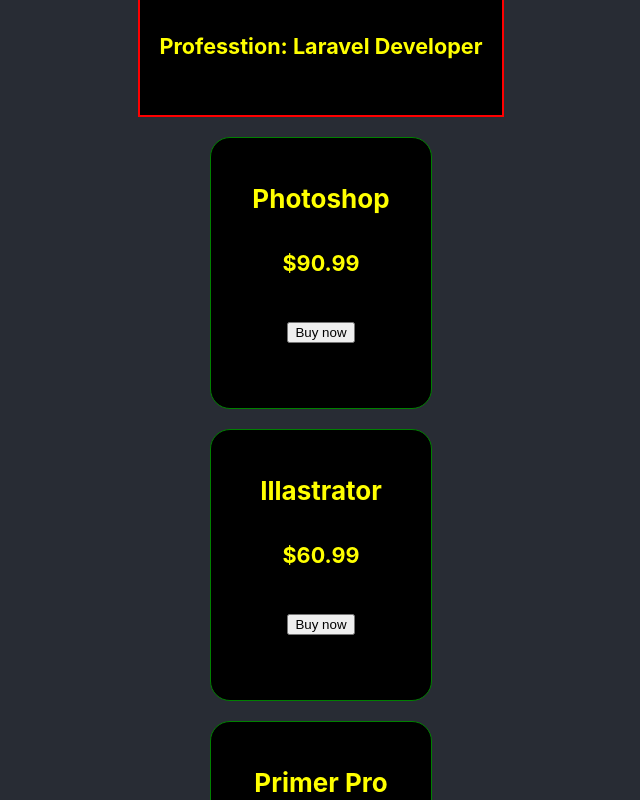
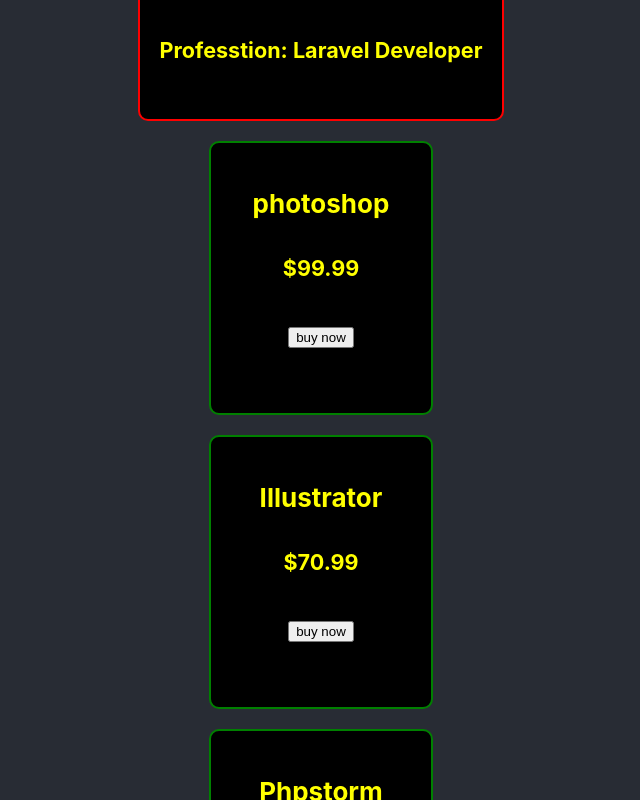
Before and after one commit to sarkermajid/React-Core-Concepts, a React (Create React App) app: page / in a window 1280 px wide. Shown: the part 400-1200 px from the top of the page, without its empty margins (319-959 px from the left). Built offline with nearby package versions, Linux system fonts and the light colour scheme.

Commit message:
pass object to component practice

```diff
--- a/src/App.js
+++ b/src/App.js
@@ -8,15 +8,16 @@
   var style = {
     color: 'yellow',
     backgroundColor: 'black',
-    padding: '20px'
+    padding: '20px',
+    border:'2px solid orange',
+    borderRadius:'20px'
   }
 
-  const Items = [
-    {name: 'Photoshop', price:'$90.99'},
-    {name: 'Illastrator', price:'$60.99'},
-    {name: 'Primer Pro', price:'$70.99'}
+  const product_items = [
+    {name:'photoshop', price:'$99.99'},
+    {name:'Illustrator', price:'$70.99'},
+    {name:'Phpstorm', price:'$129.99'}
   ]
-
   return (
     <div className="App">
       <header className="App-header">
@@ -25,9 +26,9 @@
             Job : {person.job}
         </h1>
         <Person name='Sarker Majid' profession='Laravel Developer'></Person>
-        <Product name={Items[0].name} price={Items[0].price}></Product>
-        <Product name={Items[1].name} price={Items[1].price}></Product>
-        <Product name={Items[2].name} price={Items[2].price}></Product>
+        <Product name={product_items[0].name} price={product_items[0].price}></Product>
+        <Product name={product_items[1].name} price={product_items[1].price}></Product>
+        <Product name={product_items[2].name} price={product_items[2].price}></Product>
       </header>
     </div>
   );
@@ -39,7 +40,8 @@
     backgroundColor: 'black',
     color: 'yellow',
     margin: '10px',
-    padding: '20px'
+    padding: '20px',
+    borderRadius:'10px'
   }
   return (
     <div style={personStyle}>
@@ -50,22 +52,24 @@
 }
 
 function Product(props){
+
   const productStyle = {
-    color: 'yellow',
     backgroundColor:'black',
-    borderRadius: '20px',
-    border:'1px solid green',
+    height:'250px',
+    width:'200px',
+    color:'yellow',
+    borderRadius:'10px',
+    border:'2px solid green',
     margin:'10px',
-    padding:'10px',
-    height:'250px',
-    width:'200px'
+    padding:'10px'
   }
+
   return(
-  <div style={productStyle}>
-    <h4>{props.name}</h4>
-    <h5>{props.price}</h5>
-    <button>Buy now</button>
-  </div>
+    <div style={productStyle}>
+      <h4>{props.name}</h4>
+      <h5>{props.price}</h5>
+      <button>buy now</button>
+    </div>
   )
 }
 
```
